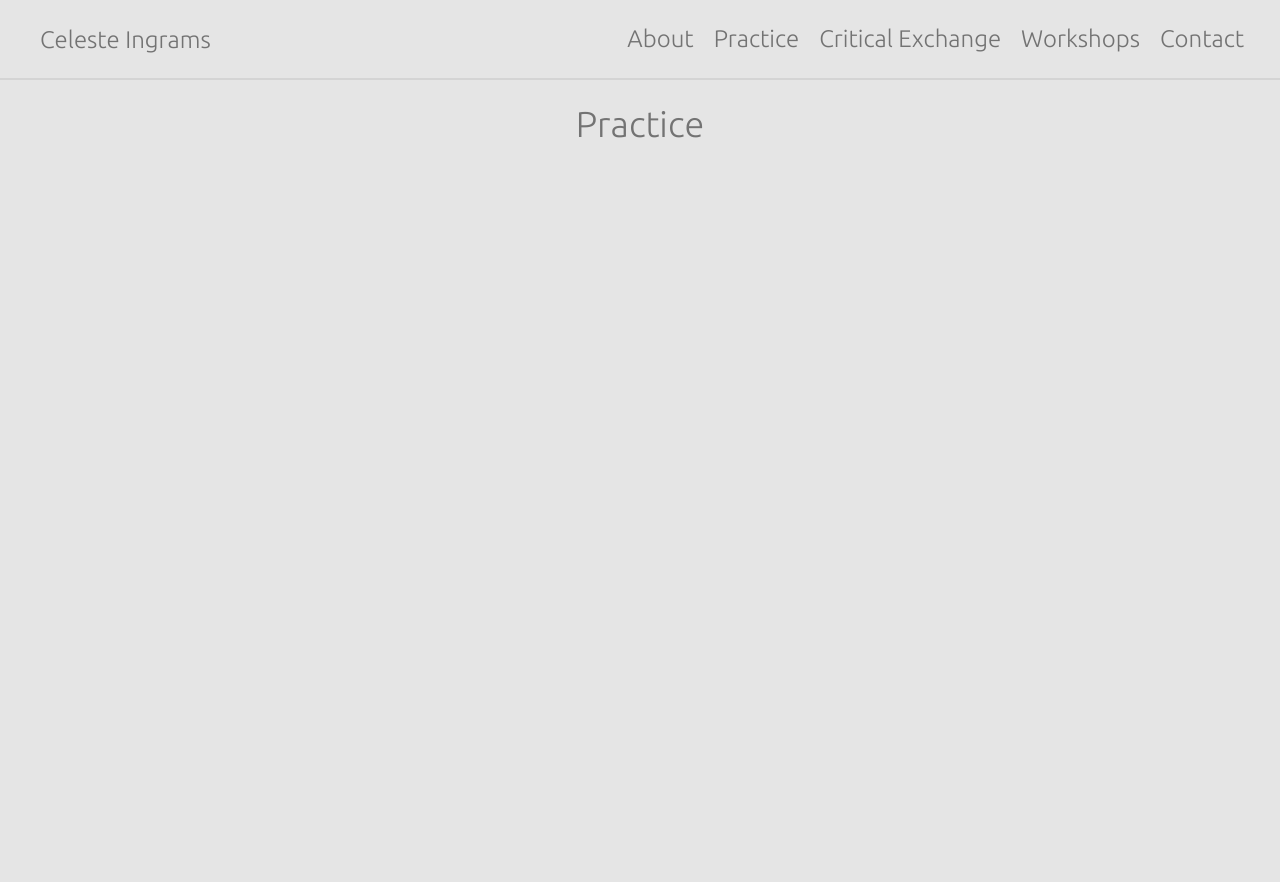
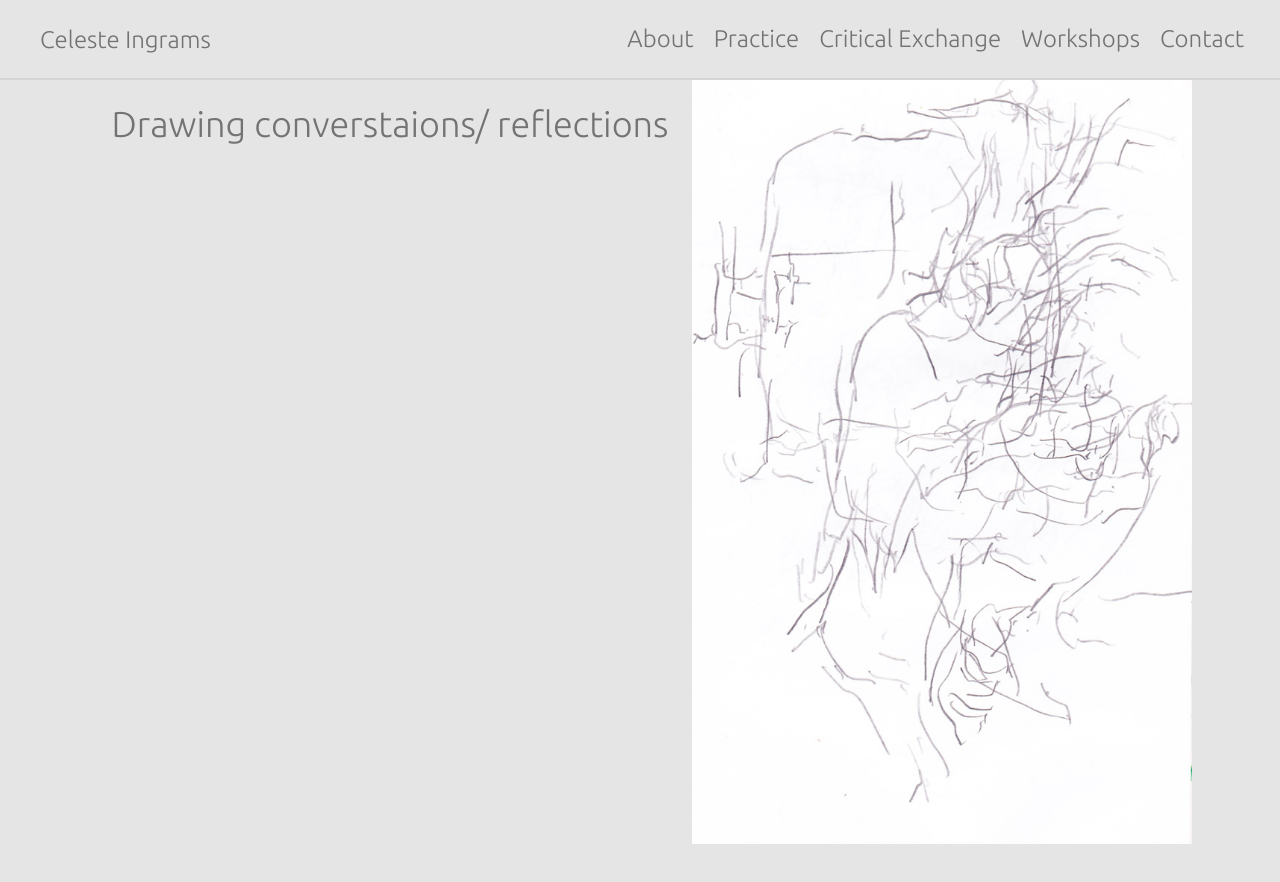
Before and after one commit to VivienIngrams/CelesteIngrams, a Next.js app: page /projects/conversations in a window 1280 px wide. Shown: the top 882 px of the page. Before the commit the page ends 800 px from the top, so only its background shows below. Built offline with nearby package versions, Linux system fonts and the light colour scheme.

Commit message:
Starting projectId pages

```diff
--- a/app/projects/[projectId]/page.tsx
+++ b/app/projects/[projectId]/page.tsx
@@ -1,17 +1,44 @@
 "use client";
 
 import Image from "next/image";
+import { projects } from "../../data";
 import Link from "next/link";
 
-const Practice = () => {
+const Project = ({ params }: { params: { projectId: string } }) => {
+  const currentIndex = projects.findIndex(
+    (project) => project.id === params.projectId
+  );
+
+  // If the product is not found, you can handle it accordingly
+  if (currentIndex === -1) {
+    return <p>Product not found</p>;
+  }
+
+  const { id, title, text, images } = projects[currentIndex];
+
+  // Calculate indices for previous and next products
+  const prevIndex =
+    currentIndex > 0 ? currentIndex - 1 : projects.length - 1;
+  const nextIndex =
+    currentIndex < projects.length - 1 ? currentIndex + 1 : 0;
+
   return (
-    <main id="Practice" className="w-full p-4 md:p-8 xl:p-20 min-h-screen">
+    <main id={id} className="w-full p-4 md:p-8 xl:p-20 min-h-screen">
       <div className="w-full flex justify-center">
-        <h1 className="text-3xl lg:text-4xl p-2 md:p-6 font-light">Practice</h1>
+        <h1 className="text-3xl lg:text-4xl p-2 md:p-6 font-light">{title}</h1>
+        {/* <h2>{subtitle}</h2> */}
+        <p>{text}</p>
+        <div>
+          <Image
+          src={images[0]}
+          alt={title}
+          width={500}
+          height={500}/>
+        </div>
       </div>
 
 
     </main>
   );
 };
-export default Practice;
+export default Project;
```
